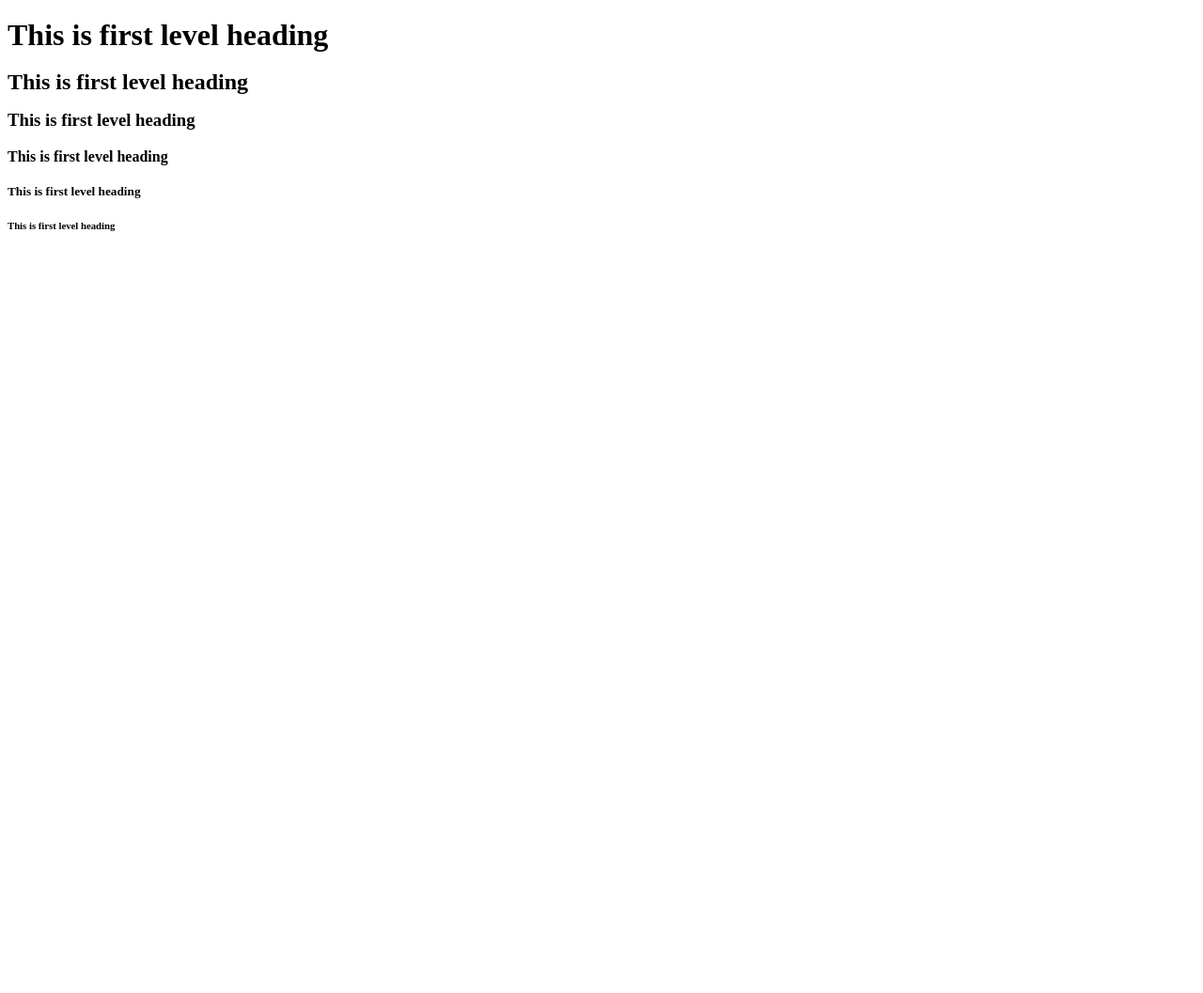
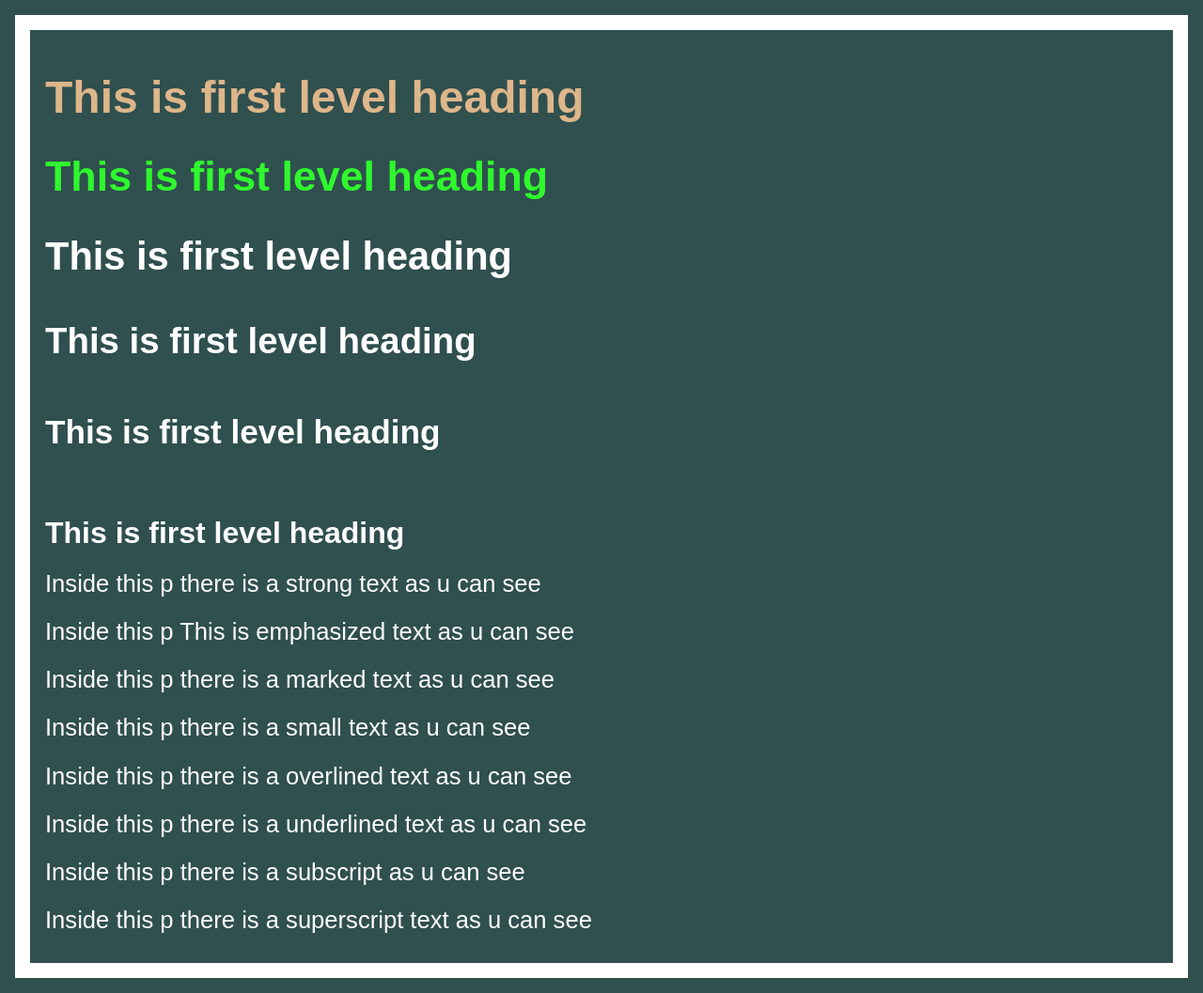
Before and after one commit to Oxymoron82/02-fontti-muotoilut, a plain HTML site: page index.html in a window 1280 px wide. Shown: the whole page at 94% size. Before the commit the page ends 800 px from the top, so only its background shows below. Drawn offline with Linux system fonts and the light colour scheme.

Commit message:
Class tyypiset säännöt vielä tekemättä.

```diff
--- a/index.html
+++ b/index.html
@@ -14,5 +14,18 @@
     <h4>This is first level heading</h4>
     <h5>This is first level heading</h5>
     <h6>This is first level heading</h6>
+
+
+        <p>Inside this p <span class="strong">  there is a strong text</span> as u can see </p>
+        <p>Inside this p <span class="italic">This is emphasized text</span> as u can see </p>
+        <p>Inside this p <span class="marked"> there is a marked text</span> as u can see </p>
+        <p>Inside this p <span class="small"> there is a small text</span> as u can see </p>
+        <p>Inside this p <span class="overlined"> there is a overlined text</span> as u can see </p>
+        <p>Inside this p <span class="underlined"> there is a underlined text</span> as u can see </p>
+        <p>Inside this p <span class="subscript"> there is a subscript</span> as u can see </p>
+        <p>Inside this p <span class="superscript"> there is a superscript text</span> as u can see </p>
+
+
+
   </body>
 </html>
--- a/layout.css
+++ b/layout.css
@@ -1,5 +1,41 @@
 html {
-    <font-size> 62.5% /fonttikoko 10 <px>
+    font-size 62.5% /*fonttikoko 10 <px>*/
+}
+    body {
+        font-family: Arial, Helvetica, sans-serif;
+        font-size: 1.6rem;
+        padding: 1rem;
+        margin: 1rem;
+         border: 1rem white solid;
+         background-color: #304F4F;
+         color: white;
 
-    </font-size>
 }
+
+h1, h2, h3, h4, h5, h6,
+p {
+    margin-block-end: 1rem;
+}
+h1 {font-size: 3rem;
+color: #DDB68A;
+}
+h2 {font-size: 2.8rem;
+color: #2FF82D;}
+
+h3 {font-size: 2.6rem;}
+
+h4 {font-size: 2.4rem;}
+
+h5 {font-size: 2.2rem;}
+
+h6 {font-size: 2rem;}
+
+
+.strong{}
+.italic {}
+.marked {}
+.small {}
+.overlined{}
+.underlined {}
+.subscript {}
+.superscript {}
```
Also changed, not shown: 1 other file.
